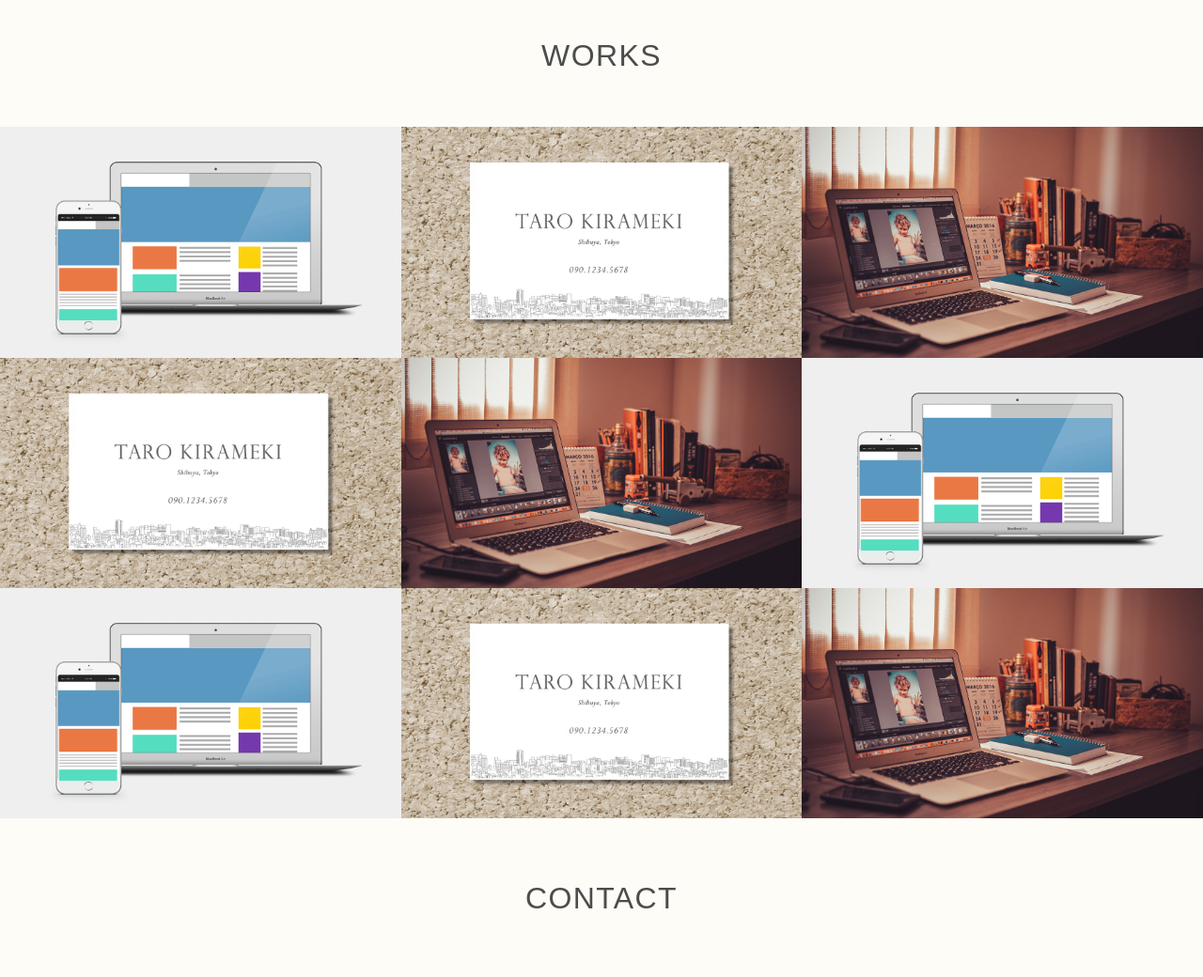
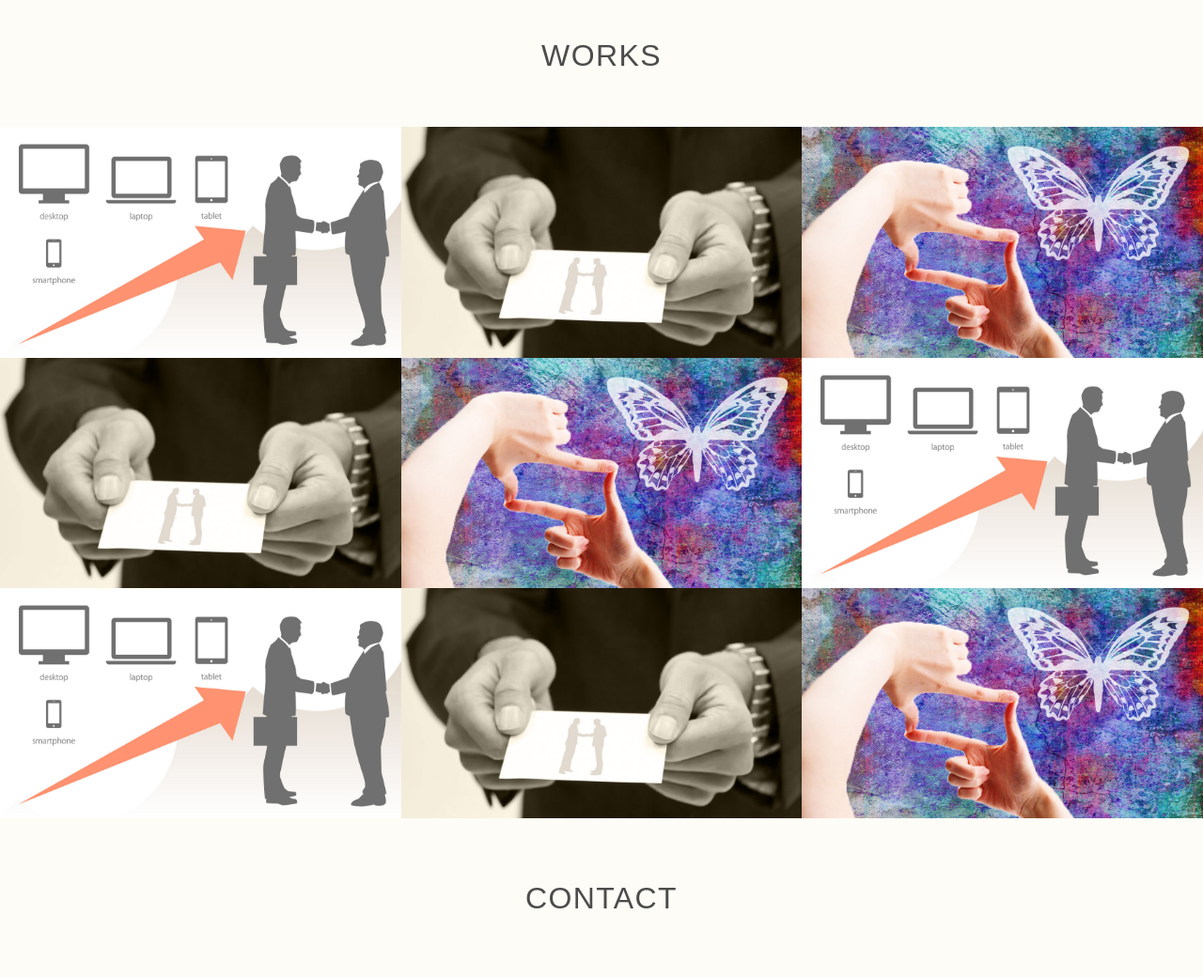
Before and after one commit to ojeaje/ojeaje.github.io, a plain HTML site: page index.html in a window 1280 px wide. Shown: the part 1120-2160 px from the top of the page at 94% size. Drawn offline with nearby package versions, Linux system fonts and the light colour scheme.

Commit message:
lesson6_edit2

```diff
--- a/index.html
+++ b/index.html
@@ -43,7 +43,7 @@
                 <h2 class="text-center">Works</h2>
                 <div class="works-box">
                     <a href="#">
-                        <img src="./images/img_work_site.png" alt="株式会社きらめき コーポレートサイト様 Webサイトデザイン">
+                        <img src="./images/img_work_site2.jpg" alt="株式会社きらめき コーポレートサイト様 Webサイトデザイン">
                         <div class="works-box-inner">
                             <div class="text-center">
                                 <h3>株式会社きらめき コーポレートサイト</h3>
@@ -55,7 +55,7 @@
                 </div>
                 <div class="works-box">
                     <a href="#">
-                        <img src="./images/img_work_card.jpg" alt="きらめき花子様 名刺デザイン">
+                        <img src="./images/img_work_card2.jpg" alt="きらめき花子様 名刺デザイン">
                         <div class="works-box-inner">
                             <div class="text-center">
                                 <h3>きらめき花子様 名刺</h3>
@@ -67,7 +67,7 @@
                 </div>
                 <div class="works-box">
                     <a href="#">
-                        <img src="./images/img_work_blog.jpg" alt="WordPressオリジナルテーマ">
+                        <img src="./images/img_work_blog2.jpg" alt="WordPressオリジナルテーマ">
                         <div class="works-box-inner">
                             <div class="text-center">
                                 <h3>ブログデザイン</h3>
@@ -79,7 +79,7 @@
                 </div>
                 <div class="works-box">
                     <a href="#">
-                        <img src="./images/img_work_card.jpg" alt="きらめき花子様 名刺デザイン">
+                        <img src="./images/img_work_card2.jpg" alt="きらめき花子様 名刺デザイン">
                         <div class="works-box-inner">
                             <div class="text-center">
                                 <h3>きらめき花子様 名刺</h3>
@@ -91,7 +91,7 @@
                 </div>
                 <div class="works-box">
                     <a href="#">
-                        <img src="./images/img_work_blog.jpg" alt="WordPressオリジナルテーマ">
+                        <img src="./images/img_work_blog2.jpg" alt="WordPressオリジナルテーマ">
                         <div class="works-box-inner">
                             <div class="text-center">
                                 <h3>ブログデザイン</h3>
@@ -103,7 +103,7 @@
                 </div>
                 <div class="works-box">
                     <a href="#">
-                        <img src="./images/img_work_site.png" alt="株式会社きらめき コーポレートサイト様 Webサイトデザイン">
+                        <img src="./images/img_work_site2.jpg" alt="株式会社きらめき コーポレートサイト様 Webサイトデザイン">
                         <div class="works-box-inner">
                             <div class="text-center">
                                 <h3>株式会社きらめき コーポレートサイト</h3>
@@ -115,7 +115,7 @@
                 </div>
                 <div class="works-box">
                     <a href="#">
-                        <img src="./images/img_work_site.png" alt="株式会社きらめき コーポレートサイト様 Webサイトデザイン">
+                        <img src="./images/img_work_site2.jpg" alt="株式会社きらめき コーポレートサイト様 Webサイトデザイン">
                         <div class="works-box-inner">
                             <div class="text-center">
                                 <h3>株式会社きらめき コーポレートサイト</h3>
@@ -127,7 +127,7 @@
                 </div>
                 <div class="works-box">
                     <a href="#">
-                        <img src="./images/img_work_card.jpg" alt="きらめき花子様 名刺デザイン">
+                        <img src="./images/img_work_card2.jpg" alt="きらめき花子様 名刺デザイン">
                         <div class="works-box-inner">
                             <div class="text-center">
                                 <h3>きらめき花子様 名刺</h3>
@@ -139,7 +139,7 @@
                 </div>
                 <div class="works-box">
                     <a href="#">
-                        <img src="./images/img_work_blog.jpg" alt="WordPressオリジナルテーマ">
+                        <img src="./images/img_work_blog2.jpg" alt="WordPressオリジナルテーマ">
                         <div class="works-box-inner">
                             <div class="text-center">
                                 <h3>ブログデザイン</h3>
```
Also changed, not shown: images/img_work_blog2.jpg (added), images/img_work_card2.jpg (added), images/img_work_site2.jpg (added).
